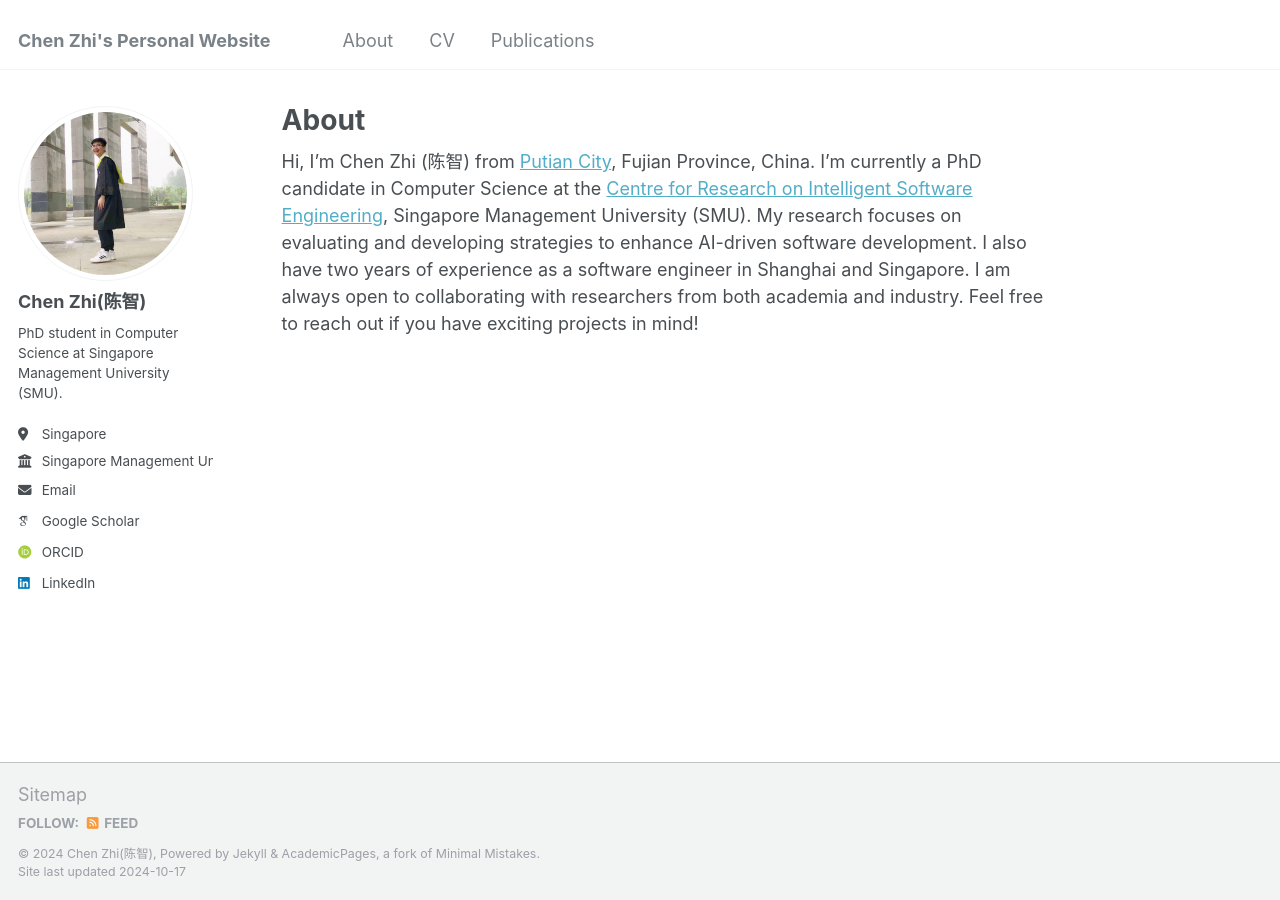
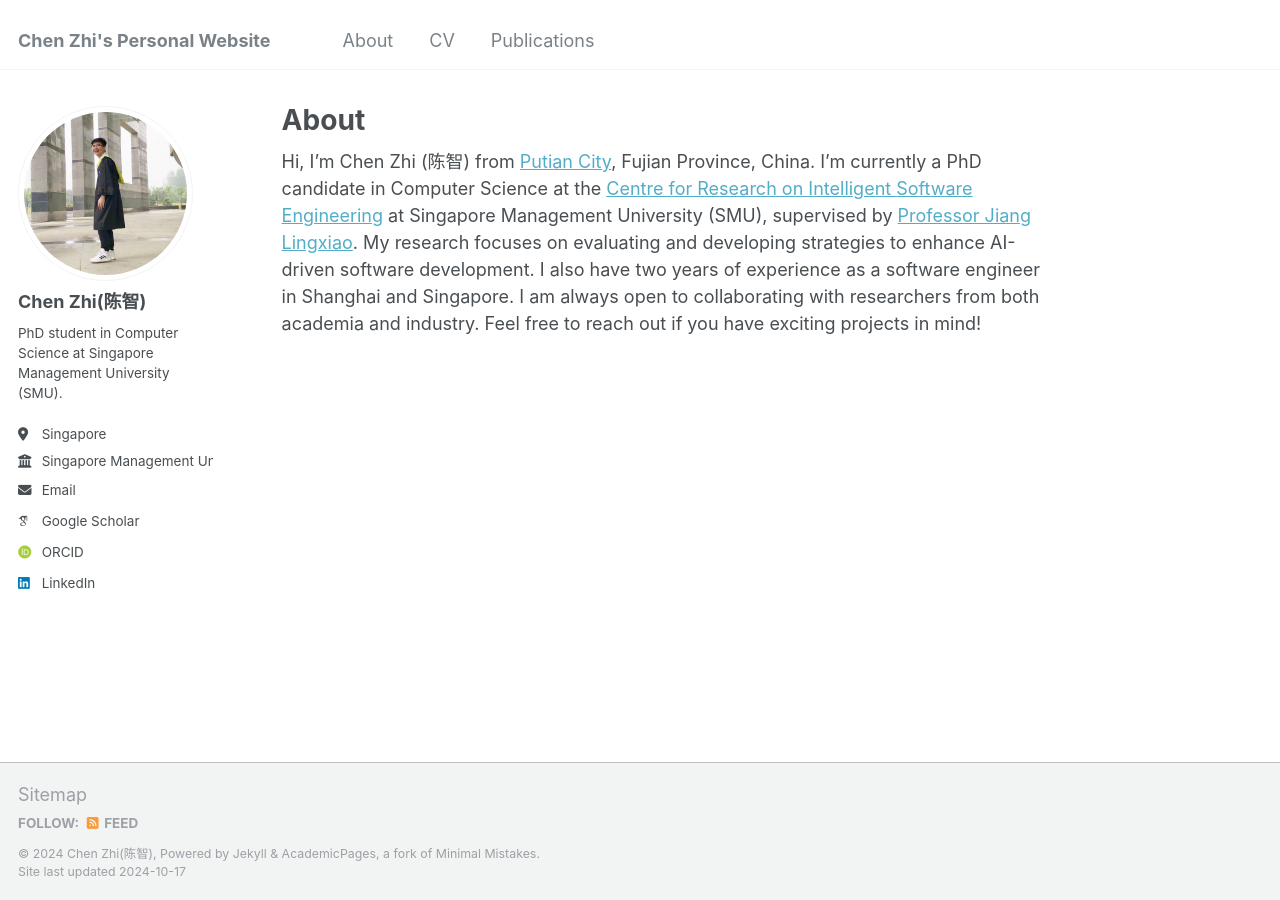
Before and after one commit to chenzhi-cz/chenzhi-cz.github.io, a Jekyll site: the page built from _pages/about.md, in a window 1280 px wide. Built offline with Jekyll 4.4.1, drawn with Linux system fonts in a browser that asks for light colours; some web fonts are replaced.

Commit message:
Update about.md

```diff
--- a/_pages/about.md
+++ b/_pages/about.md
@@ -7,4 +7,4 @@ redirect_from:
   - /about.html
 ---
 
-Hi, I'm Chen Zhi (陈智) from [Putian City](https://en.wikipedia.org/wiki/Putian), Fujian Province, China. I'm currently a PhD candidate in Computer Science at the [Centre for Research on Intelligent Software Engineering](https://rise.smu.edu.sg/), Singapore Management University (SMU). My research focuses on evaluating and developing strategies to enhance AI-driven software development. I also have two years of experience as a software engineer in Shanghai and Singapore. I am always open to collaborating with researchers from both academia and industry. Feel free to reach out if you have exciting projects in mind!
+Hi, I'm Chen Zhi (陈智) from [Putian City](https://zh.wikipedia.org/wiki/%E8%8E%86%E7%94%B0%E5%B8%82), Fujian Province, China. I'm currently a PhD candidate in Computer Science at the [Centre for Research on Intelligent Software Engineering](https://rise.smu.edu.sg/) at Singapore Management University (SMU), supervised by [Professor Jiang Lingxiao](https://faculty.smu.edu.sg/profile/jiang-lingxiao-896). My research focuses on evaluating and developing strategies to enhance AI-driven software development. I also have two years of experience as a software engineer in Shanghai and Singapore. I am always open to collaborating with researchers from both academia and industry. Feel free to reach out if you have exciting projects in mind!
```
